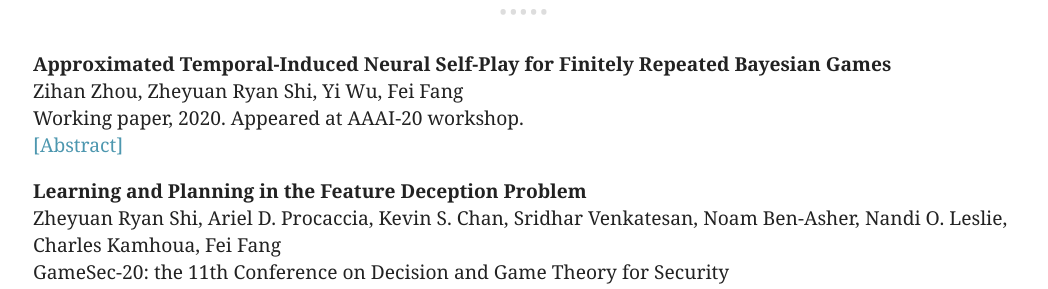
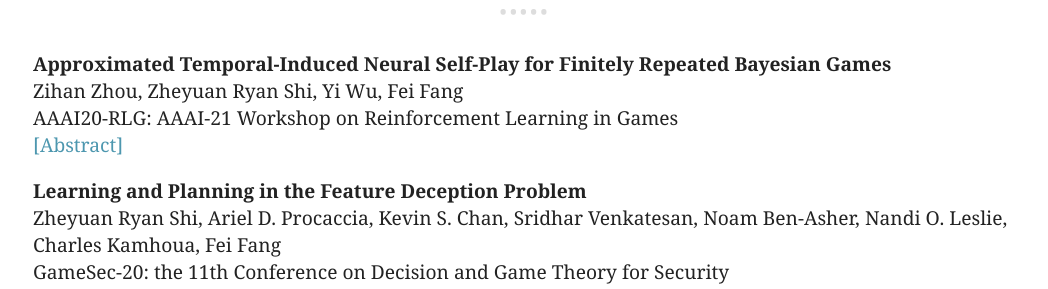
Before and after one commit to ryanzshi/ryanzshi.github.io, a Jekyll site: the page built from index.md, in a window 1280 px wide. Shown: the part 1018-1307 px from the top of the page, without its empty margins (115-1163 px from the left). Built offline with Jekyll 4.4.1, drawn with Linux system fonts in a browser that asks for light colours.

Commit message:
update aaai20-rlg paper

```diff
--- a/index.md
+++ b/index.md
@@ -91,7 +91,7 @@
 <br>
 Zihan Zhou, Zheyuan Ryan Shi, Yi Wu, Fei Fang
 <br>
-Working paper, 2020. Appeared at AAAI-20 workshop.
+AAAI20-RLG: AAAI-21 Workshop on Reinforcement Learning in Games
 <br>
 <a id="abs-pbne-button" onclick="absCHF('abs-pbne20')">[Abstract]</a>
 <div id="abs-pbne20" style="display:none;">
```
